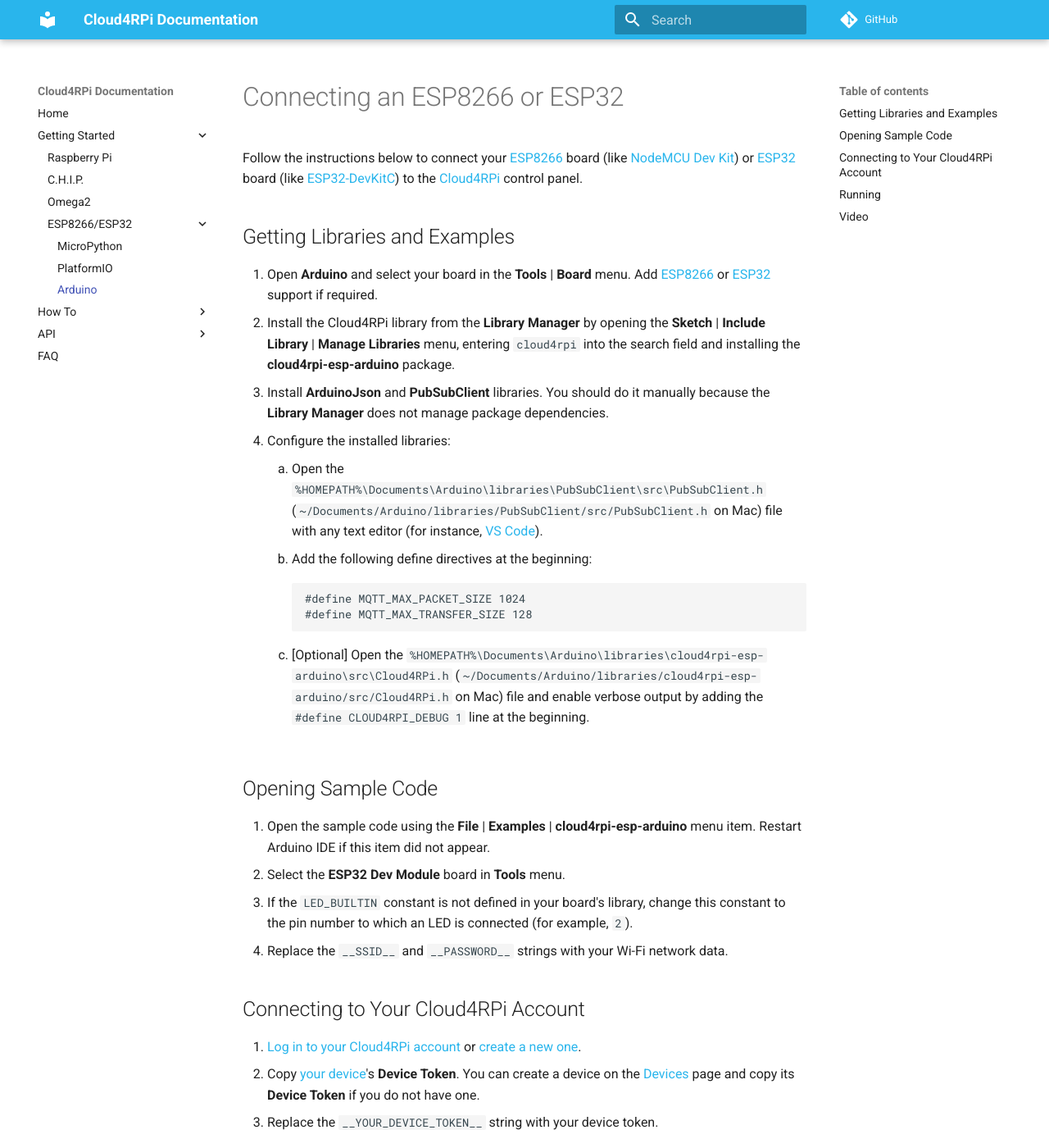
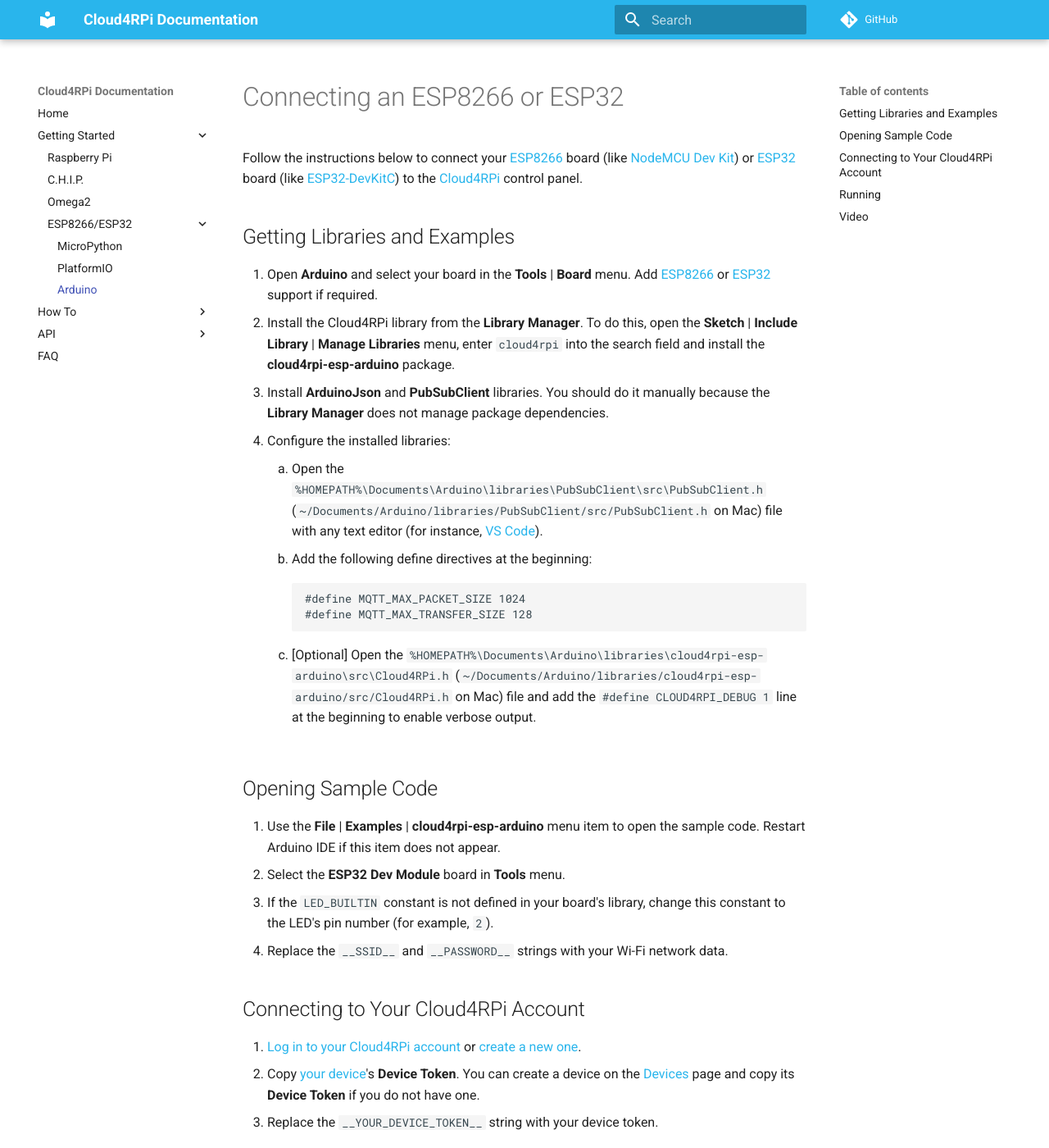
Before and after one commit to cloud4rpi/docs, an MkDocs documentation site: the page built from docs/start/esp-ino.md, in a window 1280 px wide and 1400 px high. Shown: the whole window at 82% size. Built offline with MkDocs 1.6.1 and Material for MkDocs 9.7.7, drawn with Linux system fonts in a browser that asks for light colours; comment, search, counter and statistics services are not loaded.

Commit message:
Apply suggestions from code review
Co-Authored-By: DirkPieterse <dirk.pieterse@devexpress.com>

```diff
--- a/docs/start/esp-ino.md
+++ b/docs/start/esp-ino.md
@@ -6,7 +6,7 @@
 ## Getting Libraries and Examples
 
 1. Open **Arduino** and select your board in the **Tools** | **Board** menu. Add [ESP8266](https://github.com/esp8266/Arduino#installing-with-boards-manager) or [ESP32](https://github.com/espressif/arduino-esp32/blob/master/docs/arduino-ide/boards_manager.md) support if required.
-2. Install the Cloud4RPi library from the **Library Manager** by opening the **Sketch** | **Include Library** | **Manage Libraries** menu, entering `cloud4rpi` into the search field and installing the **cloud4rpi-esp-arduino** package.
+2. Install the Cloud4RPi library from the **Library Manager**. To do this, open the **Sketch** | **Include Library** | **Manage Libraries** menu, enter `cloud4rpi` into the search field and install the **cloud4rpi-esp-arduino** package.
 3. Install **ArduinoJson** and **PubSubClient** libraries. You should do it manually because the **Library Manager** does not manage package dependencies.
 4. Configure the installed libraries:
     1. Open the `%HOMEPATH%\Documents\Arduino\libraries\PubSubClient\src\PubSubClient.h` (`~/Documents/Arduino/libraries/PubSubClient/src/PubSubClient.h` on Mac) file with any text editor (for instance, [VS Code](https://code.visualstudio.com)).
@@ -15,13 +15,13 @@
             #define MQTT_MAX_PACKET_SIZE 1024
             #define MQTT_MAX_TRANSFER_SIZE 128
 
-    3. [Optional] Open the `%HOMEPATH%\Documents\Arduino\libraries\cloud4rpi-esp-arduino\src\Cloud4RPi.h` (`~/Documents/Arduino/libraries/cloud4rpi-esp-arduino/src/Cloud4RPi.h` on Mac) file and enable verbose output by adding the `#define CLOUD4RPI_DEBUG 1` line at the beginning.
+    3. [Optional] Open the `%HOMEPATH%\Documents\Arduino\libraries\cloud4rpi-esp-arduino\src\Cloud4RPi.h` (`~/Documents/Arduino/libraries/cloud4rpi-esp-arduino/src/Cloud4RPi.h` on Mac) file and add the `#define CLOUD4RPI_DEBUG 1` line at the beginning to enable verbose output.
 
 ## Opening Sample Code
 
-5. Open the sample code using the **File** | **Examples** | **cloud4rpi-esp-arduino** menu item. Restart Arduino IDE if this item did not appear.
+5. Use the **File** | **Examples** | **cloud4rpi-esp-arduino** menu item to open the sample code. Restart Arduino IDE if this item does not appear.
 6. Select the **ESP32 Dev Module** board in **Tools** menu.
-7. If the `LED_BUILTIN` constant is not defined in your board's library, change this constant to the pin number to which an LED is connected (for example, `2`).
+7. If the `LED_BUILTIN` constant is not defined in your board's library, change this constant to the LED's pin number (for example, `2`).
 7. Replace the `__SSID__` and `__PASSWORD__` strings with your Wi-Fi network data.
 
 
```
Also changed, not shown: docs/faq.md (+2 -2 lines), docs/index.md (+3 -3 lines), docs/start/esp-pio.md (+2 -2 lines).
